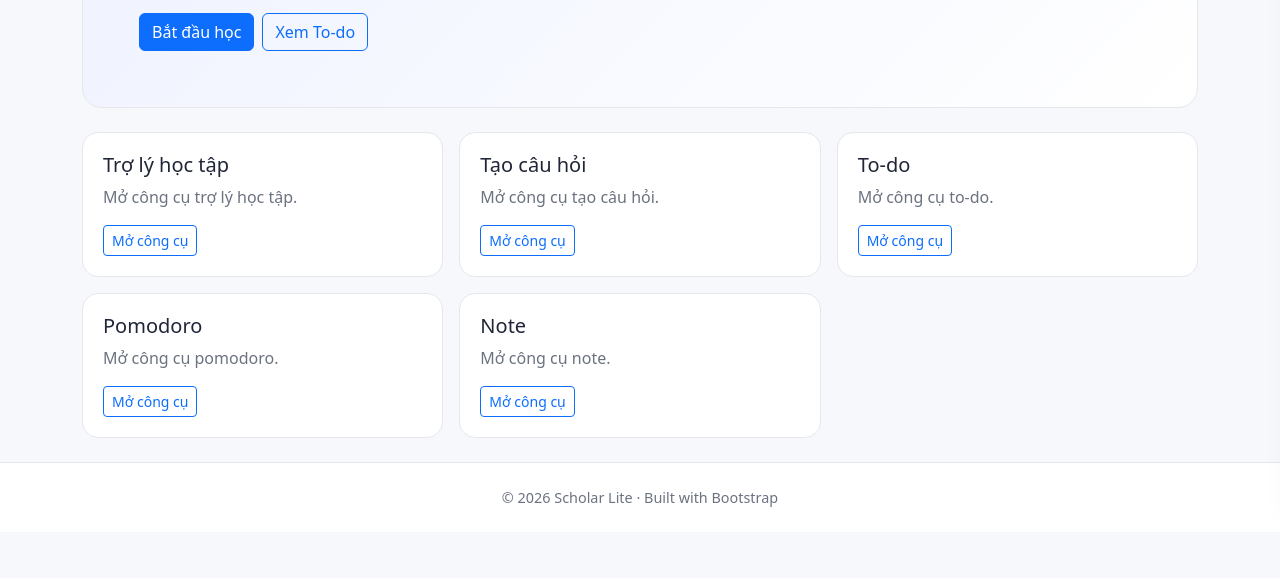
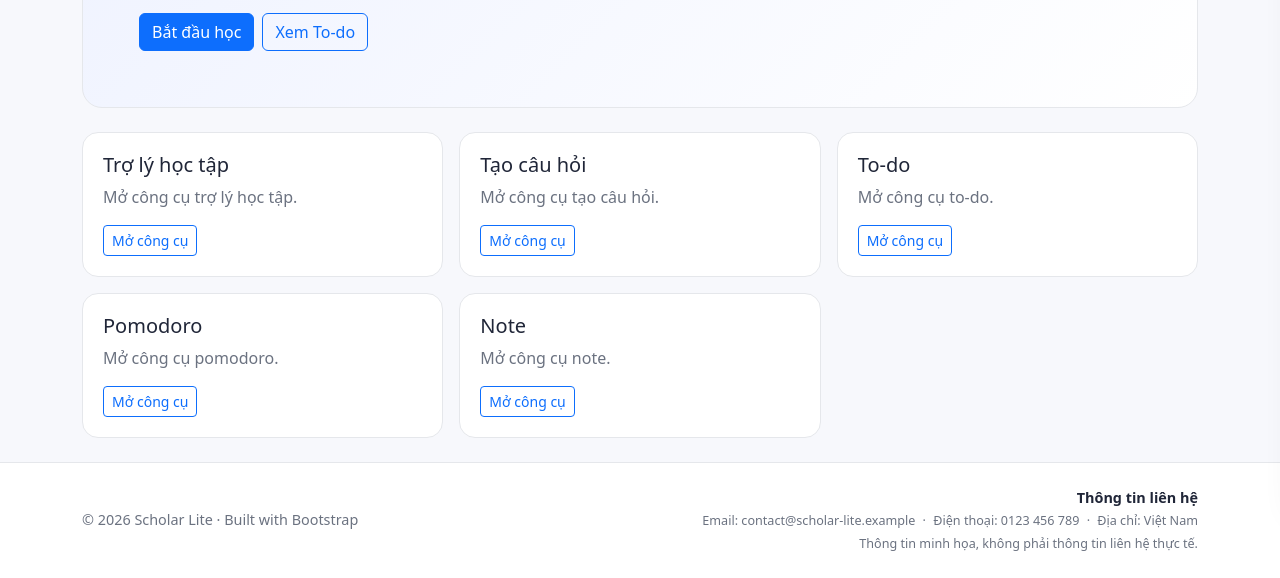
Before and after one commit to ObjPlatique/Scholar-lite, a plain HTML site: page index.html in a window 1280 px wide. Shown: the part 284-862 px from the top of the page. Before the commit the page ends 816 px from the top, so only its background shows below. Drawn offline with nearby package versions, Linux system fonts and the light colour scheme; no server answers.

Commit message:
Add illustrative contact details to footer

```diff
--- a/index.html
+++ b/index.html
@@ -40,8 +40,23 @@
 </aside>
 <main class="container py-4" id="content" aria-live="polite"></main>
 <footer class="footer mt-auto py-4 bg-light border-top">
-    <div class="container text-center">
-        <span class="text-muted">© 2026 Scholar Lite · Built with Bootstrap</span>
+    <div class="container">
+        <div class="row g-3 align-items-center">
+            <div class="col-md-5 text-center text-md-start">
+                <span class="text-muted">© 2026 Scholar Lite · Built with Bootstrap</span>
+            </div>
+            <div class="col-md-7 text-center text-md-end">
+                <div class="fw-semibold mb-1">Thông tin liên hệ</div>
+                <div class="small text-muted">
+                    Email: contact@scholar-lite.example
+                    <span class="mx-1">·</span>
+                    Điện thoại: 0123 456 789
+                    <span class="mx-1">·</span>
+                    Địa chỉ: Việt Nam
+                </div>
+                <div class="small text-secondary mt-1">Thông tin minh họa, không phải thông tin liên hệ thực tế.</div>
+            </div>
+        </div>
     </div>
 </footer>
 <div id="notice" class="toast-notice d-none"></div>
```
